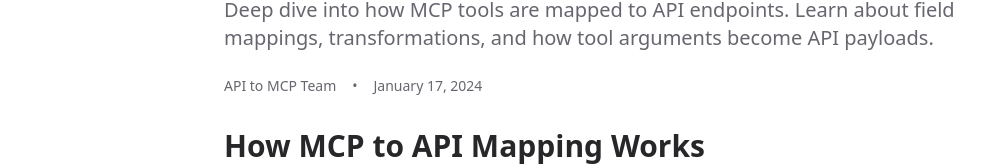
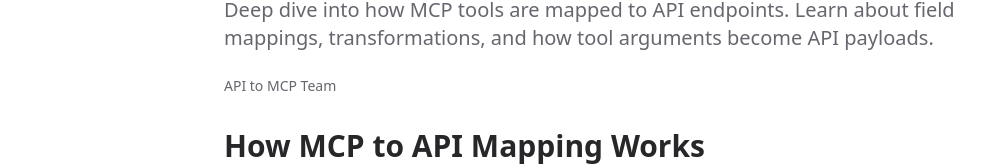
Before and after one commit to lazaroMB/mcp-to-api, a Next.js app: page /blog/how-mcp-to-api-mapping-works in a window 1280 px wide. Shown: the part 233-399 px from the top of the page, without its empty margins (0-1008 px from the left). Built offline with nearby package versions, Linux system fonts and the light colour scheme.

Commit message:
Add date

```diff
--- a/app/blog/[slug]/page.tsx
+++ b/app/blog/[slug]/page.tsx
@@ -334,14 +334,6 @@ export default async function BlogPostPage({ params }: BlogPostPageProps) {
           </p>
           <div className="flex items-center gap-4 text-sm text-muted-foreground">
             <span>{post.author}</span>
-            <span>•</span>
-            <time dateTime={post.publishedAt}>
-              {new Date(post.publishedAt).toLocaleDateString('en-US', {
-                year: 'numeric',
-                month: 'long',
-                day: 'numeric',
-              })}
-            </time>
           </div>
         </header>
 
--- a/app/blog/page.tsx
+++ b/app/blog/page.tsx
@@ -106,14 +106,6 @@ export default function BlogPage() {
               <div className="flex items-center justify-between text-sm text-muted-foreground">
                 <div className="flex items-center gap-4">
                   <span>{post.author}</span>
-                  <span>•</span>
-                  <time dateTime={post.publishedAt}>
-                    {new Date(post.publishedAt).toLocaleDateString('en-US', {
-                      year: 'numeric',
-                      month: 'long',
-                      day: 'numeric',
-                    })}
-                  </time>
                 </div>
                 <Link
                   href={`/blog/${post.slug}`}
```
